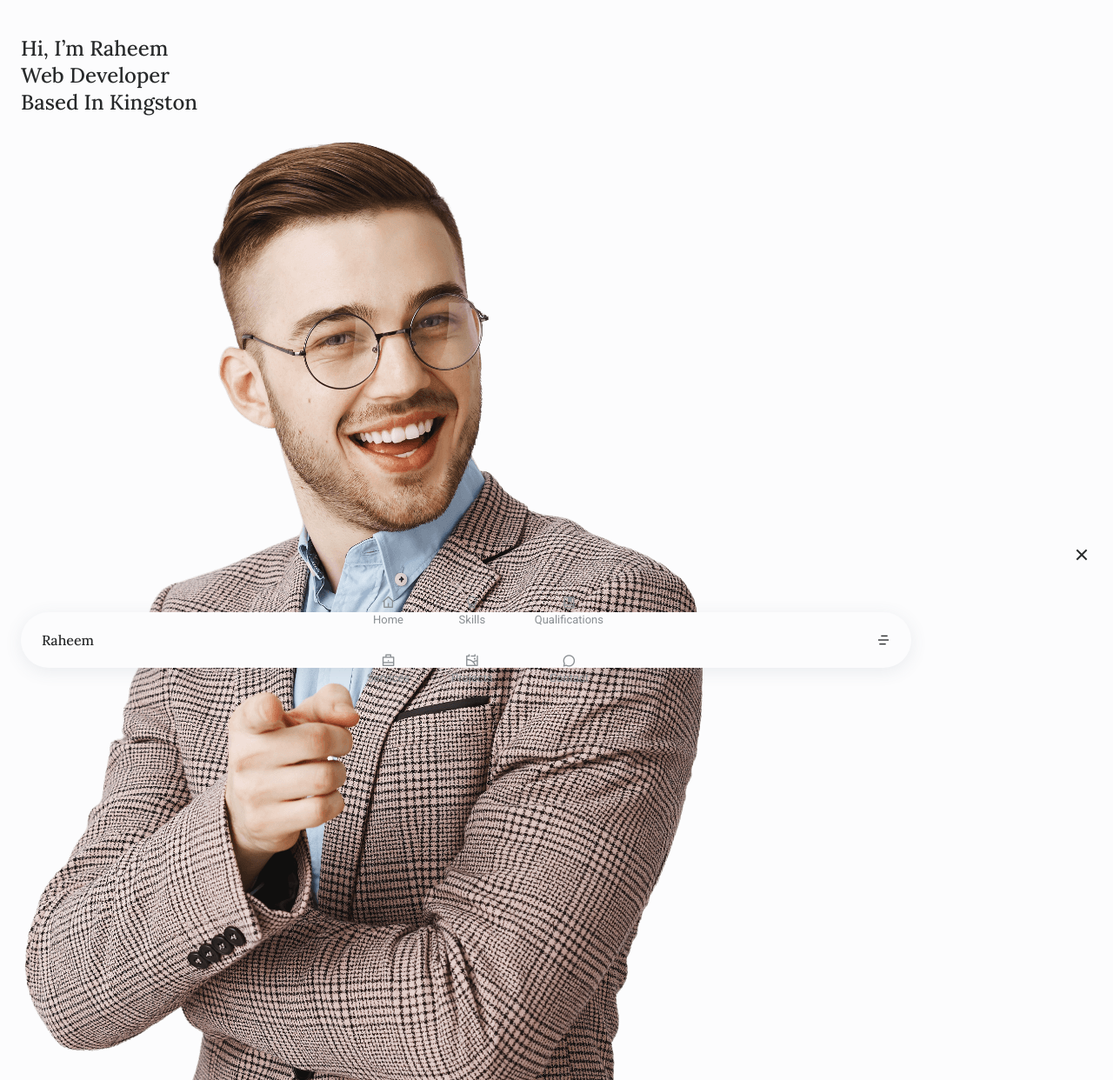
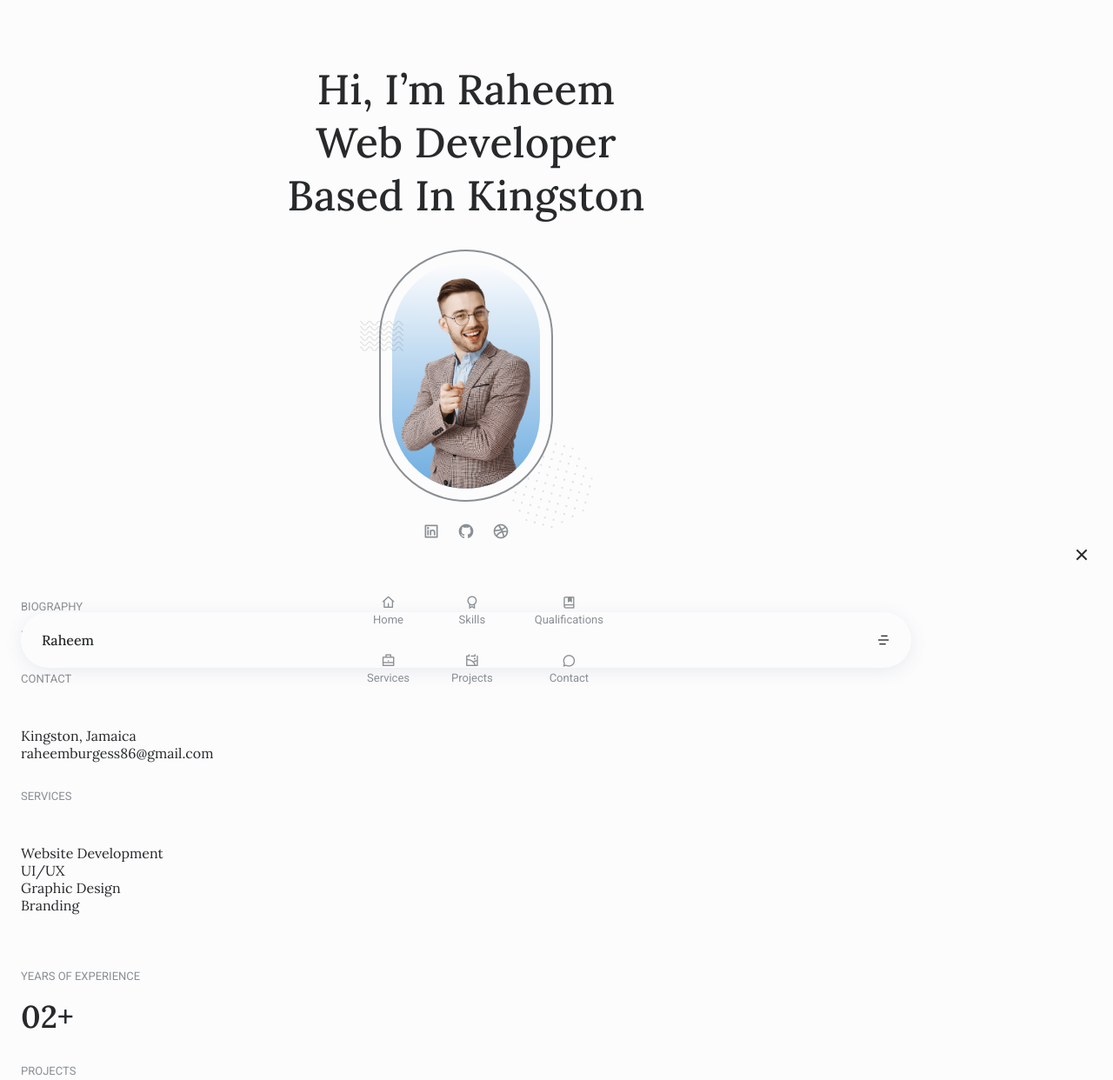
Before and after one commit to sheathx/Porfolio, a plain HTML site: page index.html in a window 1280 px wide. Shown: the top 1242 px of the page at 87% size. Drawn offline with nearby package versions, Linux system fonts and the light colour scheme.

Commit message:
latenight css edits

```diff
--- a/assets/css/styles.css
+++ b/assets/css/styles.css
@@ -252,8 +252,129 @@ body.dark-theme {
 
 /*=============== HOME ===============*/
 
+.home__container{
+  row-gap: 4rem;
+  padding-top: 2rem;
+}
+
+.home__data{
+  row-gap: 1.5rem;
+
+}
+
+.home__title{
+  text-align: center;
+  font-size: var(--biggest-font-size);
+  letter-spacing: .3px;
+  margin-bottom: .5rem;
+}
+
+.home__blob{
+  position:relative;
+  width: 200px;
+  height: 290px;
+  background-color: var(--body-color);
+  border: 2px solid var(--text-color-light);
+  justify-self: center;
+  border-radius: 6.25rem;
+
+  place-items: center;
+}
+
+.home__perfil{
+  width: 170px;
+  height: 260px;
+  background: var(--gradient-color);
+  border-radius: 5.5rem;
+  overflow: hidden;
+  display:flex;
+  justify-content: center;
+  align-items: flex-end;
+}
+
+.home__perfil img{
+  width: 150px;
+}
+
+.home__shape-waves,
+.home__shape-circle{
+  position: absolute;
+  opacity: .1;
+
+}
+
+.home__shape-waves{
+  width: 50px;
+  left: -1.5rem;
+  top: 5rem;
+
+}
+
+.home__shape-circle{
+  width: 100px;
+  right: -3rem;
+  bottom: -2rem;
+  transform: rotate(15deg);
+  z-index: -1;
+}
+
+
+.home__social{
+  justify-self: center;
+  display: flex;
+  column-gap: 1.25rem;
+}
+
+.home__social-link{
+  font-size: 1.25rem;
+  color: var(--text-color-light);
+  transition: color .3s;
+}
+
+.home__social-link:hover{
+  color: var(--title-color);
+}
+
+.home__info{
+  display: grid;
+  row-gap: 2rem;
+
+}
+
+.home__info-title{
+  font-family: var(--body-font);
+  font-size: var(--smaller-font-size);
+  font-weight: 400;
+  color: var(--text-color-light);
+  margin-bottom: 1rem;
+}
+
+.home__info-description,
+.home__info-number{
+  font-family: var(--title-font);
+  color: var(--title-color);
+}
+
+.home__info-description{
+  padding-right: 4rem;
+}
+
+.home__info-number{
+  font-size: var(--h1-font-size);
+  font-weight: var(--font-semi-bold);
+
+}
+
+
+
+
 
 /*=============== SKILLS ===============*/
+
+
+
+
+
 
 
 /* Animation skills */
--- a/index.html
+++ b/index.html
@@ -98,8 +98,8 @@
                                 <img src="assets/img/perfil.png" alt="home perfil">
                             </div>
 
-                           <!---- <img src="assets/img/shape-wawes.svg" alt="" class="home__shape-waves">
-                            <img src="assets/img/shape-circle.svg" alt="" class="home__shape-circle"> -->
+                                <img src="assets/img/shape-wawes.svg" alt="" class="home__shape-waves">
+                                <img src="assets/img/shape-circle.svg" alt="" class="home__shape-circle">
                         </div>
 
                         <ul class="home__social">
@@ -141,9 +141,8 @@
                         </h3>
                         <p class="home__info-description">
                             Website Development <br>
-                            Graphic Design <br>
-                            Ecommerce <br>
-                            SEO Services<br>
+                            UI/UX  <br>
+                            Graphic Design<br>
                             Branding <br>
                         </p>
                     </div>
@@ -153,42 +152,74 @@
                     <div class="home__info">
                         <div>
                             <h3 class="home__info-title">
-
+                                YEARS OF EXPERIENCE
                             </h3>
 
                             <p class="home__info-number">
-
+                                02+
                             </p>
                         </div>
 
                         <div class="home__info">
                             <div>
                                 <h3 class="home__info-title">
-
+                                    PROJECTS
                                 </h3>
 
                                 <p class="home__info-number">
-
+                                    06+
                                 </p>
                             </div>
 
                             <div class="home__info">
                                 <div>
                                     <h3 class="home__info-title">
-
+                                        CLIENTS
                                     </h3>
 
                                     <p class="home__info-number">
-
+                                        03+
                                     </p>
                                 </div>
+                            </div>
+                        </div>
+                    </div>
 
-                    </div>
+
 
             </section>
 
             <!--==================== SKILLS ====================-->
             <section class="skills section" id="skills">
+                <h2 class="section__title">
+                    Skills
+                </h2>
+                <span class="section__subtitle">What Im good at</span>
+
+                <div class="skills__container container grid section__border">
+            <!--==================== SKILLS 1 ====================-->
+                    <div class="skills__content">
+                        <h3 class="skills_title">
+
+
+                        </h3>
+
+                        <div class="skills__info">
+                            <div class="skills__data">
+                                <div class="skills_blob">
+                                    <img src="assets/img/skills-html.svg" alt="">
+                                </div>
+
+                                <h3 class="skills__name"></h3>
+                                <span class="skills__subtitle"></span>
+                            </div>
+                        </div>
+                    </div>
+
+
+
+            <!--==================== SKILLS 2 ====================-->
+                </div>
 
             </section>
 
```
Also changed, not shown: 1 other file.
